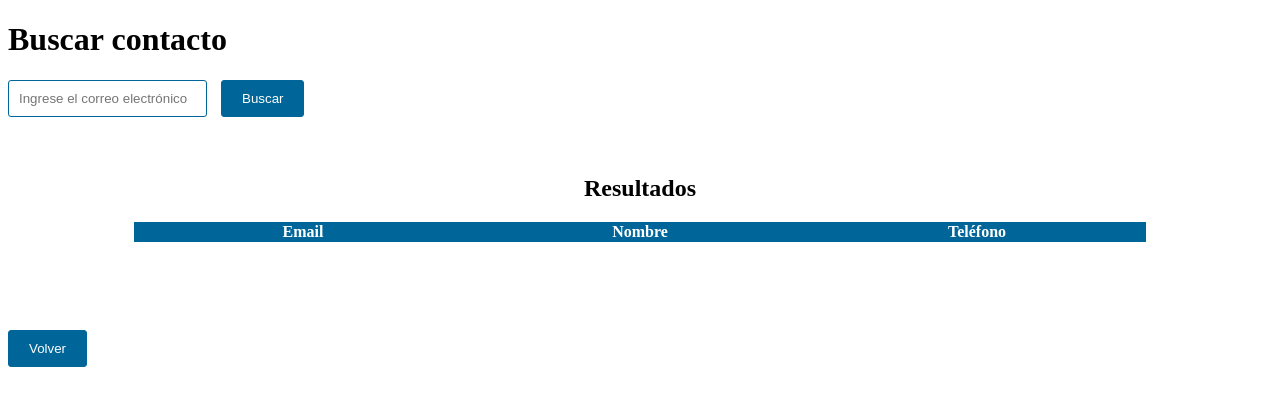
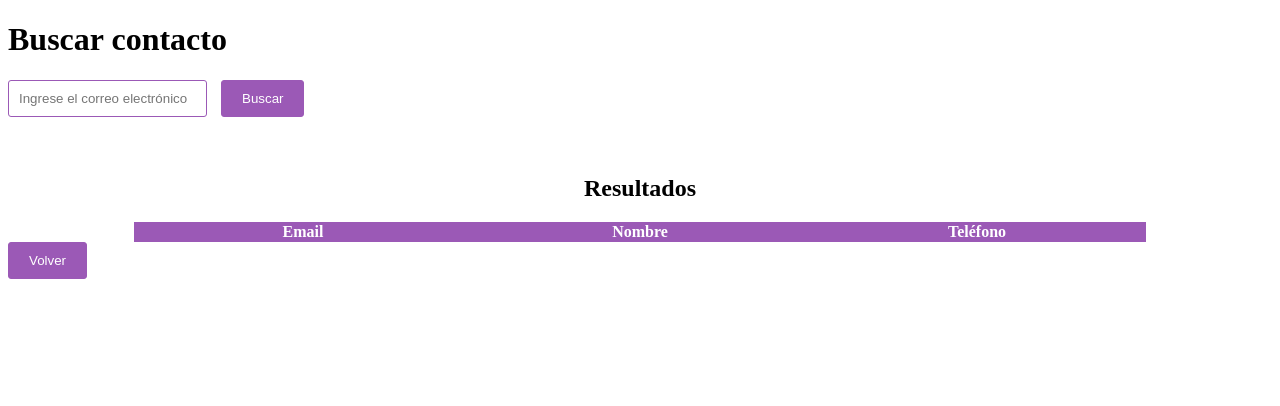
Before and after one commit to Daniela-meneses/Api-frontend, a Flask app: page /buscar in a window 1280 px wide. Shown: the top 406 px of the page. Run offline with Flask 3, Linux system fonts and the light colour scheme; lists and menus that the app fills with data are empty.

Commit message:
Update buscar.css

```diff
--- a/static/js/css/buscar.css
+++ b/static/js/css/buscar.css
@@ -1,8 +1,8 @@
 /* Estilos para la tabla */
 .table-container {
   width: 80%;
-  text-align: center; /* Centra horizontalmente el contenido de la tabla */
-  margin-top: 3%; /* Centra la tabla verticalmente en la mitad de la página */
+  text-align: center;
+  margin-top: 3%;
   margin-left: auto;
   margin-right: auto;
   display: flex;
@@ -14,14 +14,13 @@
   font-size: 16px;
   border-collapse: collapse;
   width: 100%;
-  /* margin: 0 auto; */ /* No es necesario ya que está dentro de .table-container */
 }
 
 /* Estilo para las cabeceras de la tabla */
 .datagrid th {
-  background-color: #006699;
+  background-color: #9b59b6; /* Morado para cabeceras */
   color: #FFFFFF;
-  width: 33.33%; /* Establece el ancho igual para cada columna */
+  width: 33.33%;
 }
 
 /* Estilos para las celdas pares de la tabla */
@@ -36,7 +35,7 @@
 
 /* Estilos para las celdas de datos */
 .datagrid td {
-  width: 33.33%; /* Establece el ancho igual para cada columna de datos */
+  width: 33.33%;
   padding: 10px;
   border: 1px solid #000;
   text-align: center;
@@ -50,12 +49,12 @@
   margin-top: 10px;
 }
 
-.button {
+.button, .button1 {
   display: inline-block;
   padding: 10px 20px;
-  background: #006699;
+  background: #9b59b6; /* Morado para botones */
   color: #FFFFFF;
-  border: 1px solid #006699;
+  border: 1px solid #9b59b6; /* Borde morado para botones */
   border-radius: 3px;
   text-decoration: none;
   cursor: pointer;
@@ -63,27 +62,13 @@
   margin-right: 10px;
 }
 
-.button1 {
-  display: inline-block;
-  padding: 10px 20px;
-  background: #006699;
-  color: #FFFFFF;
-  border: 1px solid #006699;
-  border-radius: 3px;
-  text-decoration: none;
-  cursor: pointer;
-  transition: background 0.3s, color 0.3s;
-  margin-right: 10px;
-  margin-top: 7%;
-}
-
-.button1:hover {
-  background: #00557F;
+.button:hover, .button1:hover {
+  background: #8e44ad; /* Morado más oscuro al pasar el ratón */
 }
 
 .search-input {
   padding: 10px;
-  border: 1px solid #006699;
+  border: 1px solid #9b59b6; /* Borde morado para input */
   border-radius: 3px;
   margin-right: 10px;
 }
```
